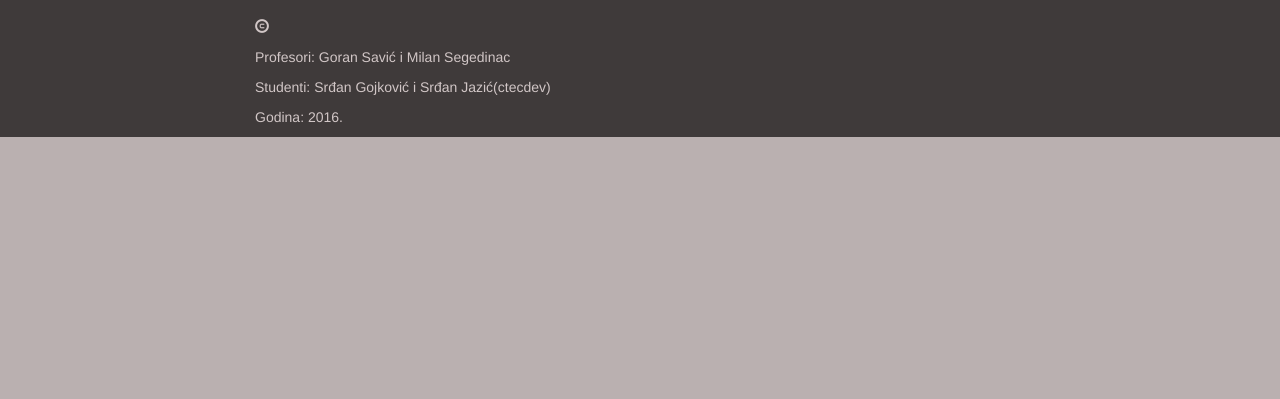
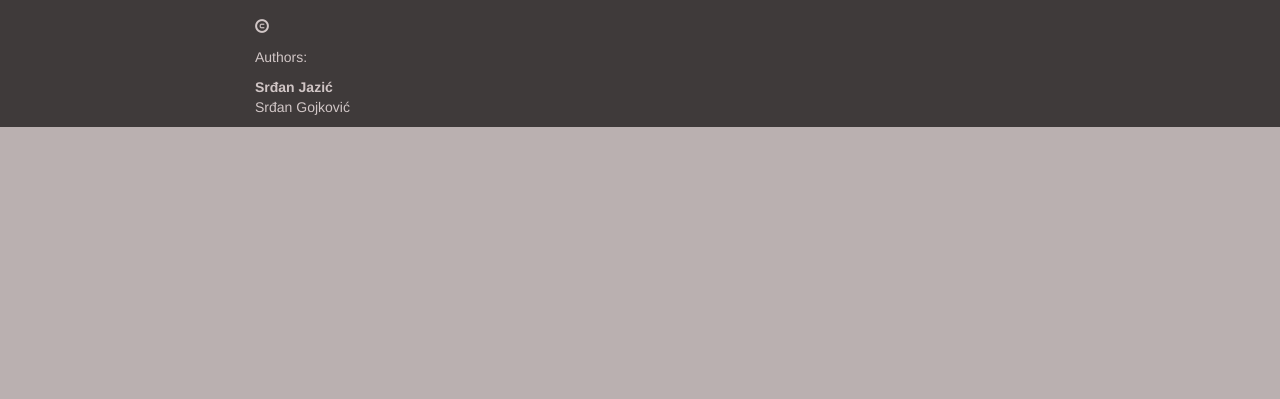
Before and after one commit to ctecdev/TSEO-2016, a website: page static/index.html in a window 1280 px wide. Shown: the part 401-800 px from the top of the page. Drawn offline with nearby package versions, Linux system fonts and the light colour scheme; files that its build step writes are made by us from their sources.

Commit message:
update ...
footer index.html
application.properties
readme.md

```diff
--- a/static/index.html
+++ b/static/index.html
@@ -94,9 +94,9 @@
     <div class="footer">
       <div class="container">
         <p><span class="glyphicon glyphicon-copyright-mark"></span></p>
-        <p> Profesori: Goran Savić i Milan Segedinac</p>
-        <p> Studenti: Srđan Gojković i Srđan Jazić(ctecdev)</p>
-        <p> Godina: 2016.</p>
+        <p> Authors: </p>
+        <b> Srđan Jazić </b>
+        <p> Srđan Gojković </p>
       </div>
     </div>
 
```
Also changed, not shown: README.md, 1 other file.
